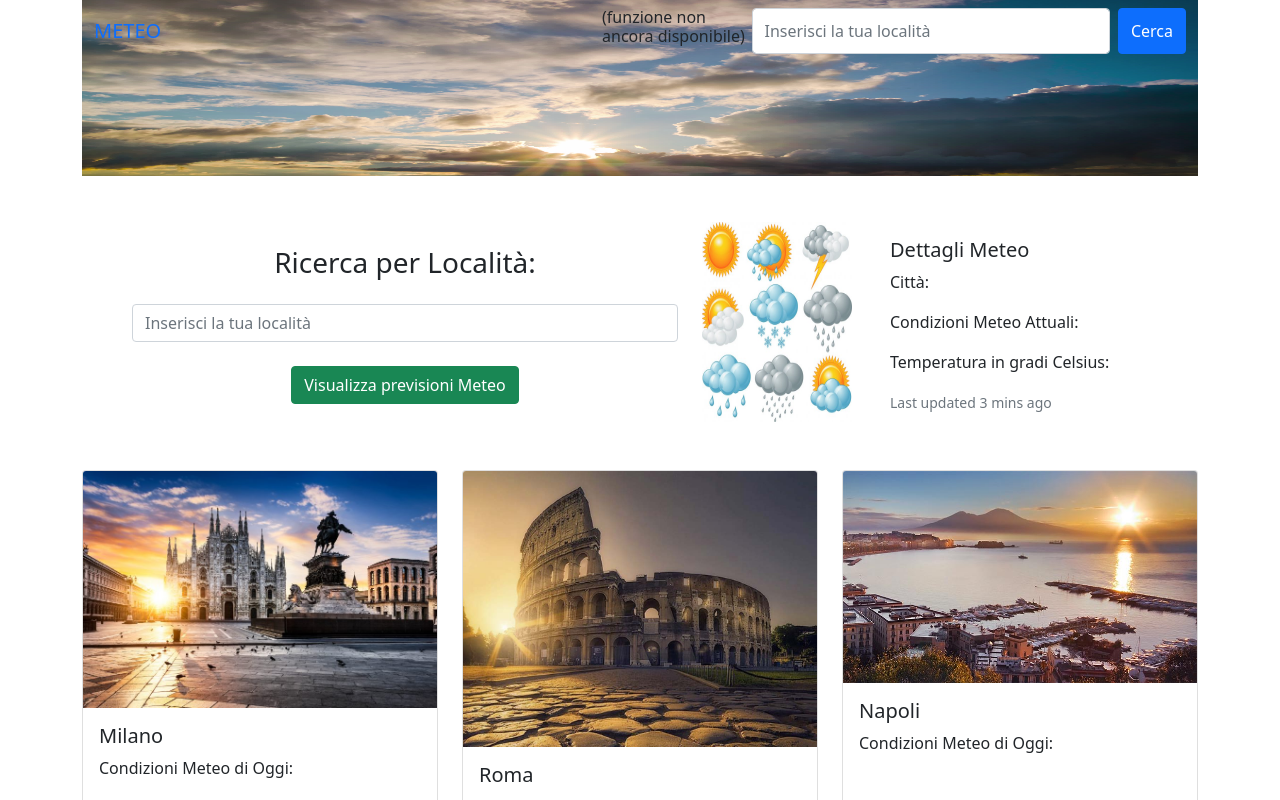
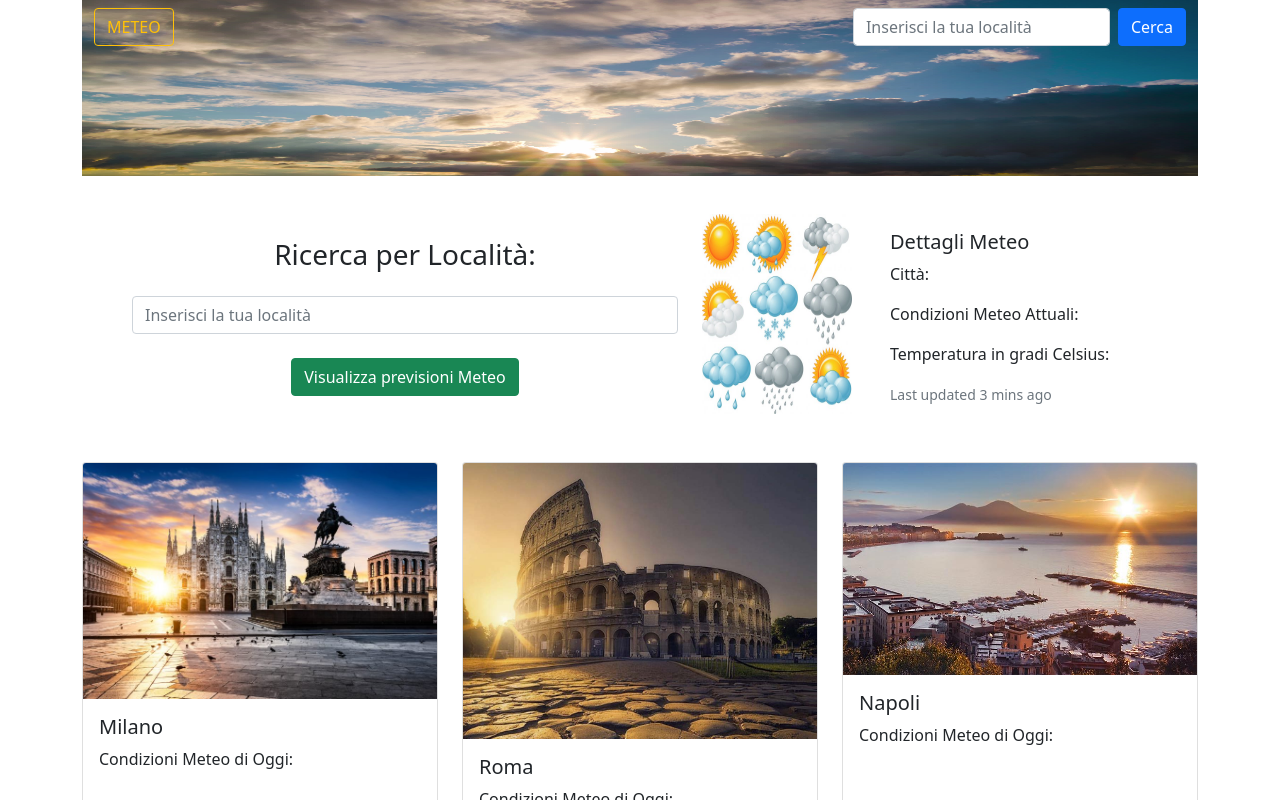
Before and after one commit to Domenic90/Meteo, an Angular app: page / in a window 1280 px wide. Shown: the top 800 px of the page. Built offline with nearby package versions, Linux system fonts and the light colour scheme.

Commit message:
eighth update

```diff
--- a/src/app/navbar/navbar.component.html
+++ b/src/app/navbar/navbar.component.html
@@ -2,10 +2,9 @@
 
   <nav class="navbar">
     <div class="container">
-      <a class="navbar-brand" >METEO</a>
+      <a class="btn btn-outline-warning" href="http://localhost:4200/">METEO</a>
       <form class="d-flex" [formGroup]="weatherSearchForm" (ngSubmit)="sendToAPIXU(weatherSearchForm.value)">
-        <h6>(funzione non ancora disponibile)</h6>
-        <input class="form-control me-2" type="search" id="weatherLocation" placeholder="Inserisci la tua località" formControlName="location"  aria-label="weatherLocation">
+         <input class="form-control me-2" type="search" id="weatherLocation" placeholder="Inserisci la tua località" formControlName="location"  aria-label="weatherLocation">
         <button type="submit" class="btn btn-primary">Cerca</button>
       </form>
     </div>
```
